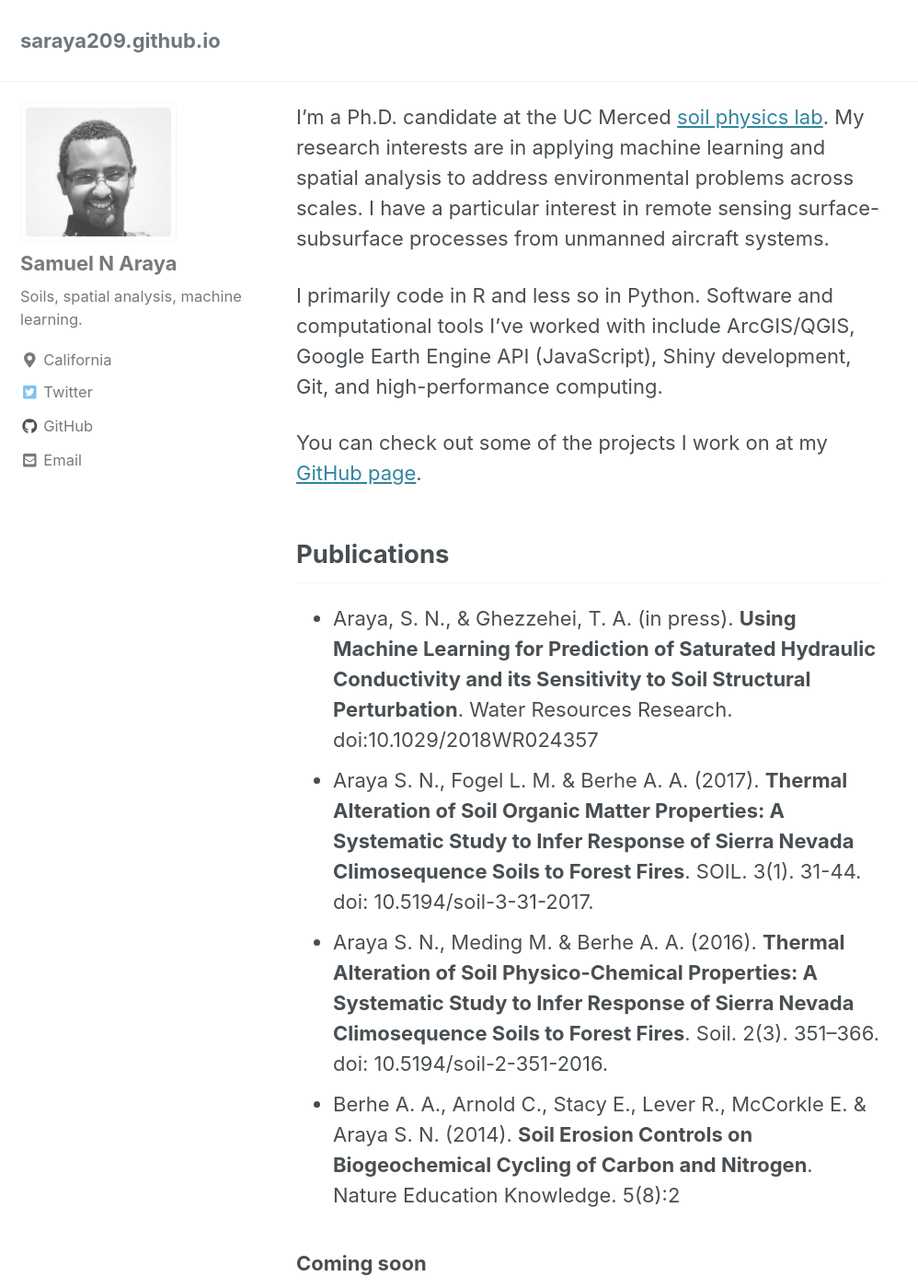
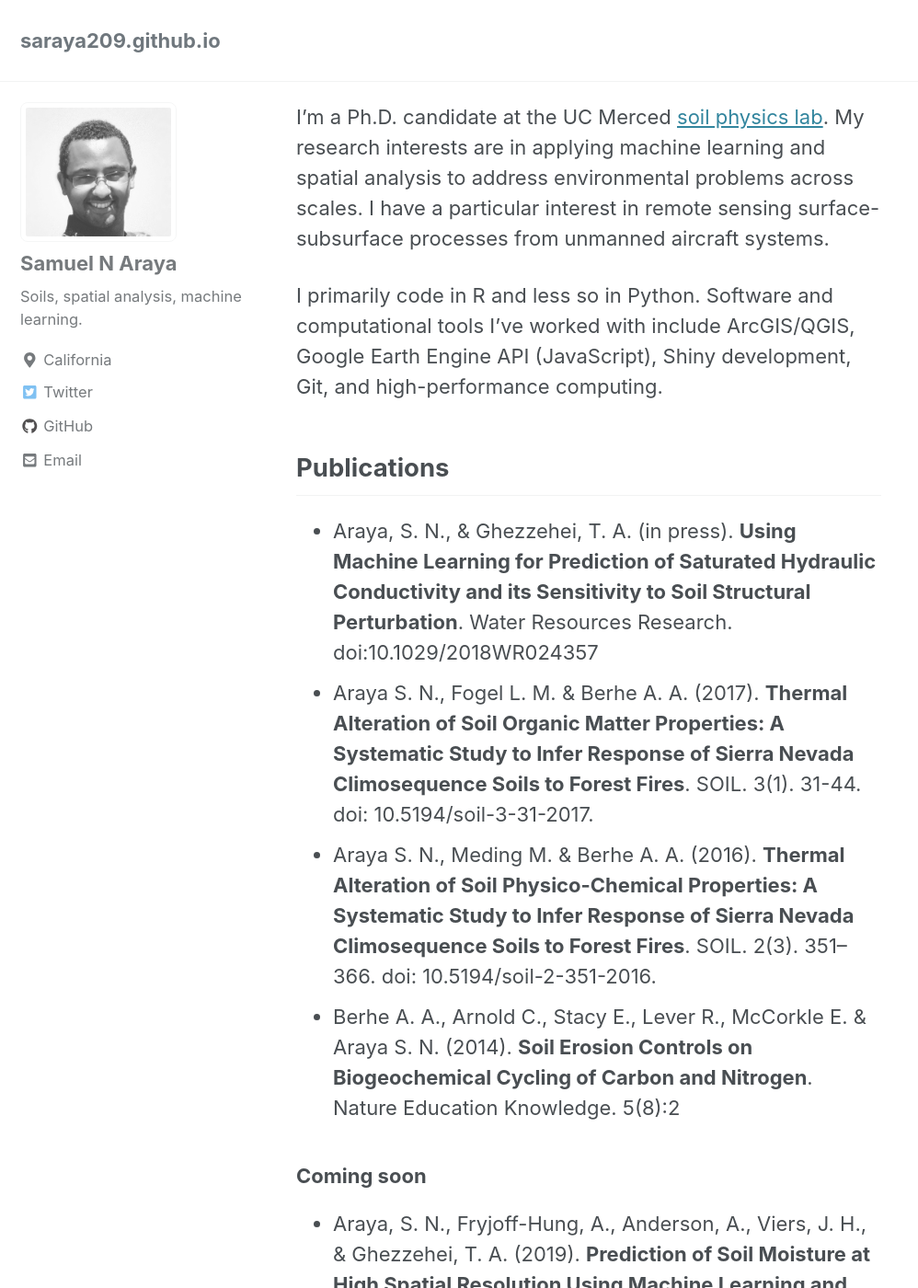
Before and after one commit to saraya209/saraya209.github.io, a Jekyll site: the page built from _pages/home.md, in a window 1280 px wide and 1400 px high. Shown: the whole window at 92% size, without its empty margins (0-998 px from the left). Built offline with Jekyll 4.4.1, drawn with Linux system fonts in a browser that asks for light colours; cached includes are drawn as plain includes; nearby versions of some CDN libraries.

Commit message:
Update home.md

```diff
--- a/_pages/home.md
+++ b/_pages/home.md
@@ -8,12 +8,10 @@ I'm a Ph.D. candidate at the UC Merced [soil physics lab](http://soilphysics.ucm
 
 I primarily code in R and less so in Python. Software and computational tools I've worked with include ArcGIS/QGIS, Google Earth Engine API (JavaScript), Shiny development, Git, and high-performance computing.
 
-You can check out some of the projects I work on at my [GitHub page](https://github.com/saraya209).
-
 ## Publications
 - Araya, S. N., & Ghezzehei, T. A. (in press). **Using Machine Learning for Prediction of Saturated Hydraulic Conductivity and its Sensitivity to Soil Structural Perturbation**. Water Resources Research. doi:10.1029/2018WR024357
 - Araya S. N., Fogel L. M. & Berhe A. A. (2017). **Thermal Alteration of Soil Organic Matter Properties: A Systematic Study to Infer Response of Sierra Nevada Climosequence Soils to Forest Fires**. SOIL. 3(1). 31-44. doi: 10.5194/soil-3-31-2017.
-- Araya S. N., Meding M. & Berhe A. A. (2016). **Thermal Alteration of Soil Physico-Chemical Properties: A Systematic Study to Infer Response of Sierra Nevada Climosequence Soils to Forest Fires**. Soil. 2(3). 351–366. doi: 10.5194/soil-2-351-2016.
+- Araya S. N., Meding M. & Berhe A. A. (2016). **Thermal Alteration of Soil Physico-Chemical Properties: A Systematic Study to Infer Response of Sierra Nevada Climosequence Soils to Forest Fires**. SOIL. 2(3). 351–366. doi: 10.5194/soil-2-351-2016.
 - Berhe A. A., Arnold C., Stacy E., Lever R., McCorkle E. & Araya S. N. (2014). **Soil Erosion Controls on Biogeochemical Cycling of Carbon and Nitrogen**. Nature Education Knowledge. 5(8):2
 
 ### Coming soon
```
